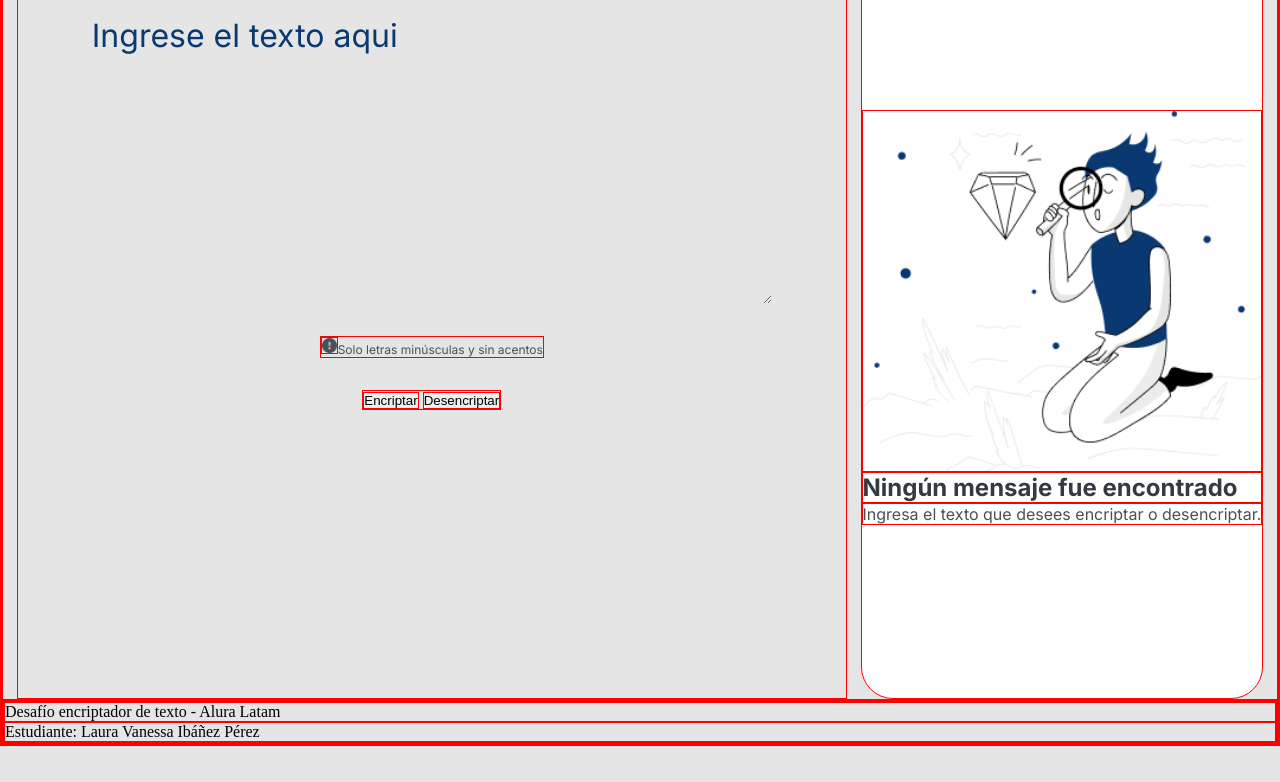
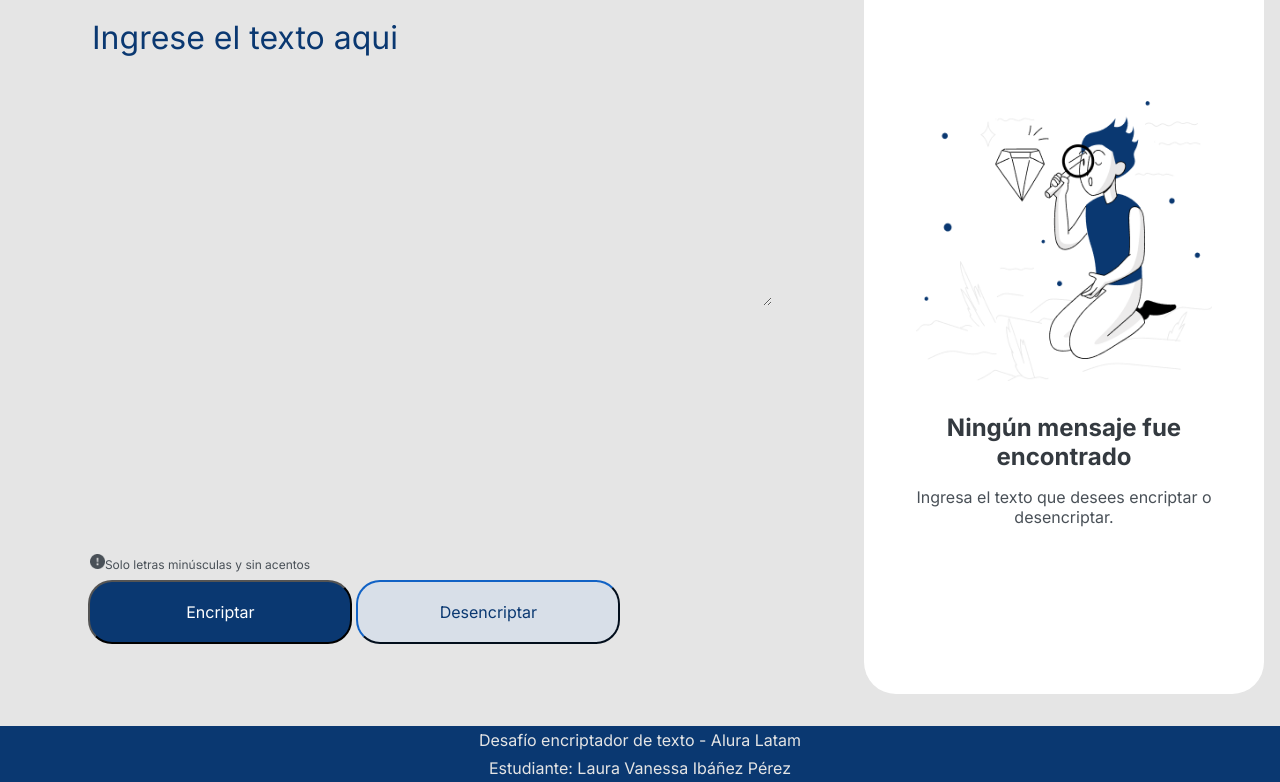
Before and after one commit to VanePe/encriptador-texto, a plain HTML site: page index.html in a window 1280 px wide. Shown: the part 92-874 px from the top of the page. Before the commit the page ends 838 px from the top, so only its background shows below. Drawn offline with Linux system fonts and the light colour scheme.

Commit message:
estilizando el frontend

```diff
--- a/index.html
+++ b/index.html
@@ -12,22 +12,22 @@
             <img src="./assets/icono-alura.png" alt="Logo de alura latam" class="encriptar_imagen">
             <textarea name="texto" class="encriptar_input" autofocus placeholder="Ingrese el texto aqui" ></textarea>
             <p class="encriptar_informacion" ><img src="./assets/exclamación.png" alt="ícono exclamación" width="15" height="15">Solo letras minúsculas y sin acentos</p>
-            <div>
-                <button>Encriptar</button>
-                <button>Desencriptar</button>
+            <div class="encriptar_botones" >
+                <button class="encriptar_botones_encriptar" >Encriptar</button>
+                <button  class="encriptar_botones_desencriptar">Desencriptar</button>
             </div>
 
         </div>
 
         <div class="mostrar_texto">
-            <img src="./assets/Muñeco.png" alt="muñeco buscando" >
+            <img src="./assets/Muñeco.png" alt="muñeco buscando" class="mostrar_texto_muñeco" >
             <h2 class="mostrar_texto_mensaje_negativa" >Ningún mensaje fue encontrado</h2>
             <p class="mostrar_texto_parrafo" >Ingresa el texto que desees encriptar o desencriptar.</p>
         </div>
     </main>
     <footer>
-        <div>
-            <p>Desafío encriptador de texto - Alura Latam</p>
+        <div class="footer" >
+            <p class="footer_texto" >Desafío encriptador de texto - Alura Latam</p>
             <p>Estudiante: Laura Vanessa Ibáñez Pérez</p>
         </div>
     </footer>
--- a/style.css
+++ b/style.css
@@ -4,6 +4,7 @@
     --color-fondo: #E5E5E5;
     --color-azul-oscuro: #0A3871;
     --color-blanco: #FFFFFF;
+    --color-blanco-variado: #D8DFE8;
     --clor-gris-400: #495057;
     --color-gris-500: #343A40;
     --fuente-inter: "Inter", sans-serif;
@@ -12,7 +13,7 @@
 *{
     padding: 0;
     margin: 0;
-    border: 1px solid red;
+    /*border: 1px solid red;*/
 }
 
 body{
@@ -33,12 +34,13 @@ body{
     width: 65%;
     height: 95vh;
     align-items: center;
-    gap: 2rem;
+    gap: 0.5rem;
 }
 
 .encriptar_imagen{
     width: 1.8rem;
     height: 2.8rem;
+    margin-right: 60rem;
 }
 
 .encriptar_input{
@@ -50,6 +52,7 @@ body{
     font-weight: 400;
     font-size: 2rem;
     border: none;
+    margin-top: 2rem;
 }
 
 .encriptar_input:focus{
@@ -67,15 +70,51 @@ body{
     font-weight: 400;
     font-size: 0.75rem;
     color: var(--clor-gris-400);
+    margin-top: 15rem;
+    margin-right: 29rem;
+}
+
+.encriptar_botones{
+    margin-right: 9.7rem;
+}
+
+.encriptar_botones_encriptar{
+    background-color: var(--color-azul-oscuro);
+    font-family: var(--fuente-inter);
+    font-weight: 400;
+    font-size: 1rem;
+    color: var(--color-blanco);
+    width: 16.5rem;
+    height: 4rem;
+    border-radius: 1.5rem;
+}
+
+.encriptar_botones_desencriptar{
+    background-color: var(--color-blanco-variado);
+    font-family: var(--fuente-inter);
+    font-weight: 400;
+    font-size: 1rem;
+    color: var(--color-azul-oscuro);
+    width: 16.5rem;
+    height: 4rem;
+    border-radius: 1.5rem;
+    border-color: var(--color-azul-oscuro);
 }
 
 .mostrar_texto{
     display: flex;
     flex-direction: column;
     justify-content: center;
+    align-items: center;
     height: 95vh;
+    width: 25rem;
     background-color: var(--color-blanco);
     border-radius: 2rem;
+}
+
+.mostrar_texto_muñeco{
+    width: 18.5rem;
+    height: 17.5rem;
 }
 
 .mostrar_texto_mensaje_negativa{
@@ -83,6 +122,9 @@ body{
     font-weight: 700;
     font-size: 1.5rem;
     color: var(--color-gris-500);
+    margin-top: 2rem;
+    width: 18.5rem;
+    text-align: center;
 }
 
 .mostrar_texto_parrafo{
@@ -90,4 +132,22 @@ body{
     font-weight: 400;
     font-size: 1rem;
     color: var(--clor-gris-400);
+    margin-top: 1rem;
+    width: 18.5rem;
+    text-align: center;
 }
+
+.footer{
+    display: flex;
+    flex-direction: column;
+    gap: 0.5rem;
+    align-items: center;
+    justify-content: center;
+    background-color: var(--color-azul-oscuro);
+    font-family: var(--fuente-inter);
+    font-weight: 400;
+    font-size: 1rem;
+    color: var(--color-fondo);
+    margin-top: 2rem;
+    height: 3.5rem;
+}
```
